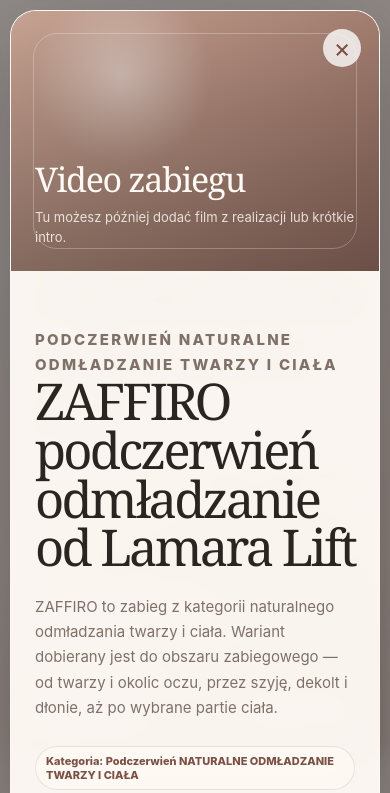
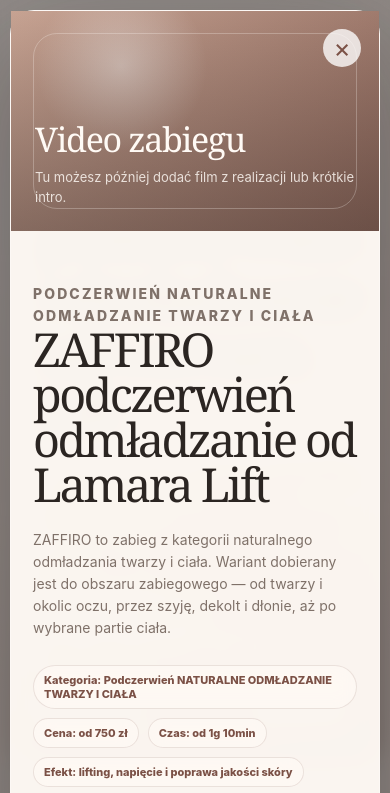
Before and after one commit to Srubka71/mystic-beauty, a plain HTML site: page oferta/index.html in a window 390 px wide. Both pictures are taken after a click on the button "Zobacz szczegóły". Shown: the top 793 px of the page. Drawn offline with Linux system fonts and the light colour scheme.

Commit message:
Update style.css

```diff
--- a/style.css
+++ b/style.css
@@ -2288,3 +2288,109 @@ body[data-page="offer"] #primaryButton {
     animation: none;
   }
 }
+
+/* =========================
+   GITHUB PAGES MOBILE FIX — MODAL SCROLL
+   Naprawia scrollowanie modali na telefonie po publikacji
+========================= */
+
+@media (max-width: 760px) {
+  html,
+  body {
+    min-height: 100%;
+  }
+
+  body.modal-open {
+    overflow: hidden;
+    touch-action: none;
+  }
+
+  .modal-backdrop,
+  .area-modal-backdrop,
+  .checkout-modal-backdrop {
+    overflow-y: auto !important;
+    overflow-x: hidden !important;
+    -webkit-overflow-scrolling: touch;
+    align-items: flex-start !important;
+    padding: 10px !important;
+  }
+
+  .modal-backdrop.is-open,
+  .area-modal-backdrop.is-open,
+  .checkout-modal-backdrop.is-open {
+    touch-action: pan-y;
+  }
+
+  .service-modal {
+    width: 100% !important;
+    max-height: none !important;
+    min-height: auto !important;
+    margin: 0 auto 18px !important;
+    overflow: visible !important;
+    display: grid !important;
+    grid-template-columns: 1fr !important;
+    grid-template-areas:
+      "media"
+      "content" !important;
+    border-radius: 24px !important;
+  }
+
+  .modal-media {
+    min-height: 220px !important;
+    max-height: 260px !important;
+  }
+
+  .modal-video-placeholder {
+    min-height: 220px !important;
+  }
+
+  .modal-content {
+    max-height: none !important;
+    overflow: visible !important;
+    padding: 30px 22px 28px !important;
+    justify-content: flex-start !important;
+  }
+
+  .modal-content h3 {
+    font-size: clamp(34px, 12vw, 54px) !important;
+  }
+
+  .modal-content p {
+    font-size: 14px !important;
+    line-height: 1.58 !important;
+  }
+
+  .modal-details {
+    max-height: none !important;
+    overflow: visible !important;
+  }
+
+  .area-modal,
+  .checkout-modal {
+    width: 100% !important;
+    max-height: calc(100dvh - 20px) !important;
+    margin: 0 auto 18px !important;
+    overflow: hidden !important;
+  }
+
+  .area-list {
+    max-height: calc(100dvh - 300px) !important;
+    overflow-y: auto !important;
+    -webkit-overflow-scrolling: touch;
+  }
+
+  .checkout-list {
+    max-height: calc(100dvh - 390px) !important;
+    overflow-y: auto !important;
+    -webkit-overflow-scrolling: touch;
+  }
+
+  .area-cart-bar {
+    position: sticky !important;
+    bottom: 0 !important;
+  }
+
+  .checkout-actions {
+    padding-bottom: 22px !important;
+  }
+}
```
